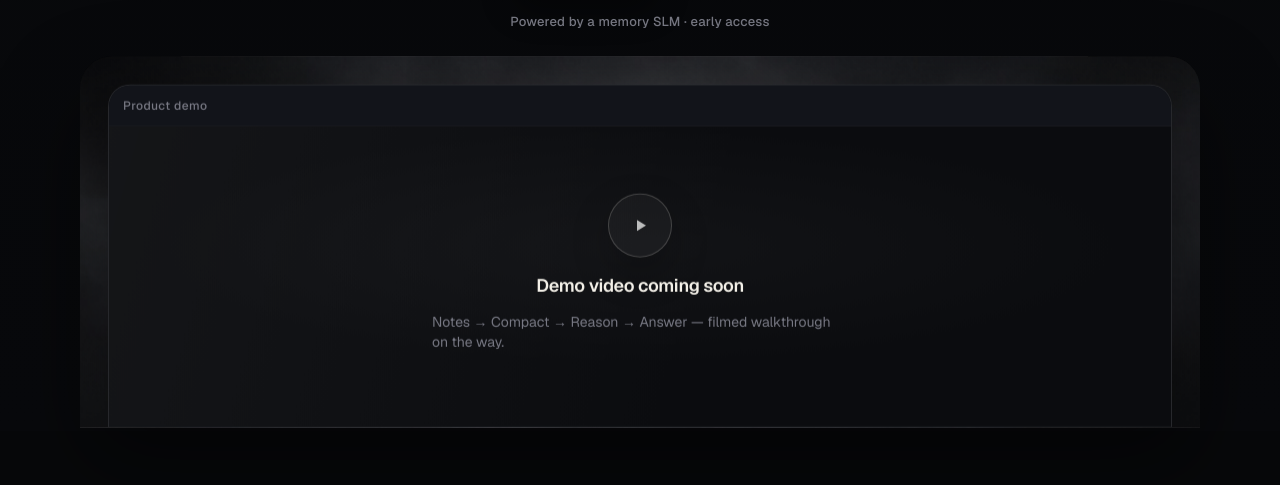
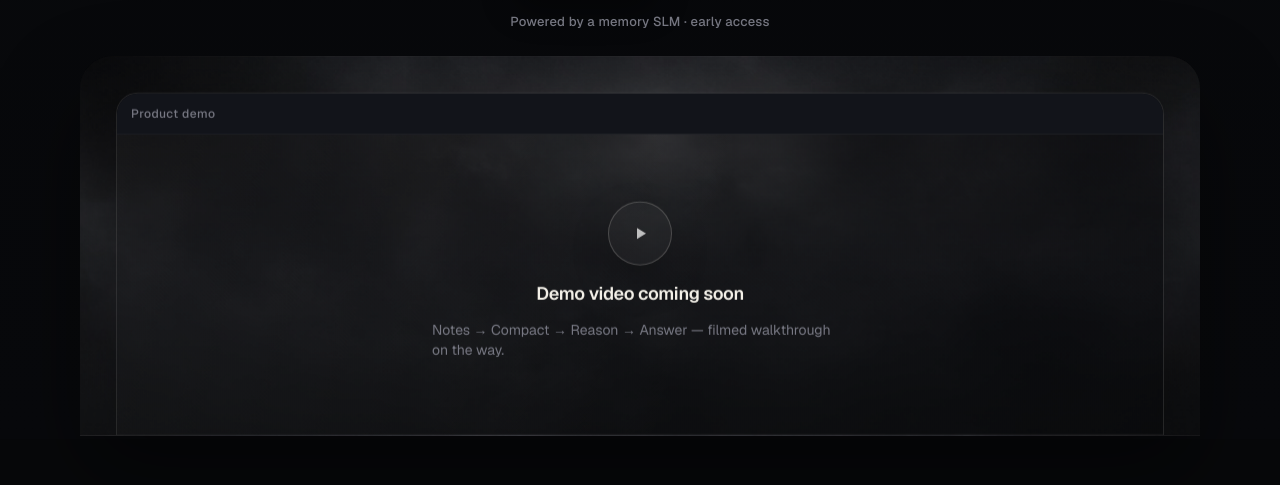
Before and after one commit to Archilas/archilas-site, a Next.js app: page / in a window 1280 px wide. Shown: the part 414-899 px from the top of the page. Built offline with nearby package versions, Linux system fonts and the light colour scheme; no server answers.

Commit message:
Let the hero video plate show the night atmosphere.
The placeholder window was a solid black slab, so the photographic frame disappeared. It now sits on a light veil over the night plate.

Co-authored-by: Archilas <Archilas@users.noreply.github.com>

```diff
--- a/src/app/globals.css
+++ b/src/app/globals.css
@@ -1491,7 +1491,7 @@ cite {
   position: relative;
   overflow: hidden;
   border-radius: 32px 32px 0 0;
-  padding: 28px 28px 0;
+  padding: 36px 36px 0;
   background: #07080a;
   box-shadow:
     0 -1px 0 rgba(255, 255, 255, 0.06) inset,
@@ -1850,6 +1850,10 @@ cite {
 
 .video-ph .demo-chrome {
   border-bottom-color: rgba(255, 255, 255, 0.06);
+}
+
+.demo-window.video-ph {
+  background: rgba(10, 11, 14, 0.42);
 }
 
 .video-ph-stage {
@@ -1861,9 +1865,7 @@ cite {
   gap: 14px;
   padding: 48px 24px 56px;
   overflow: hidden;
-  background:
-    radial-gradient(70% 60% at 50% 40%, rgba(255, 255, 255, 0.03) 0%, transparent 68%),
-    #0b0c0f;
+  background: linear-gradient(180deg, rgba(7, 8, 10, 0.18) 0%, rgba(7, 8, 10, 0.4) 100%);
 }
 
 .video-ph-stage::after {
```
